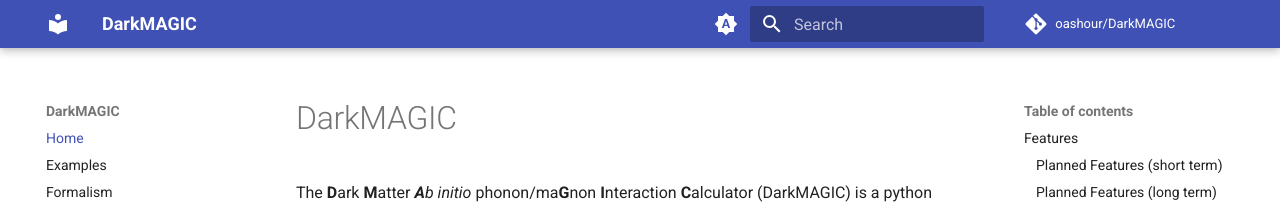
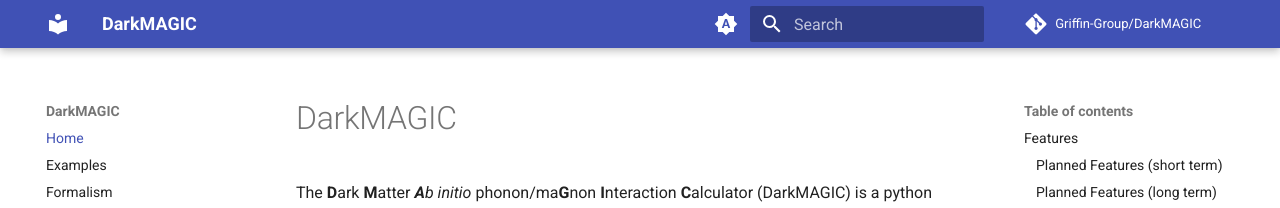
Before and after one commit to Griffin-Group/DarkMAGIC, an MkDocs documentation site: the page built from docs/index.md, in a window 1280 px wide. Shown: the top 208 px of the page. Built offline with MkDocs 1.6.1 and Material for MkDocs 9.7.7, drawn with Linux system fonts in a browser that asks for light colours; comment, search, counter and statistics services are not loaded; the version menu is left out.

Commit message:
Update URLs to org repo

```diff
--- a/mkdocs.yml
+++ b/mkdocs.yml
@@ -1,7 +1,7 @@
 site_name: "DarkMAGIC"
-site_url: "https://oashour.github.io/DarkMAGIC/"
-repo_url: "https://github.com/oashour/DarkMAGIC/"
-repo_name: "oashour/DarkMAGIC"
+site_url: "https://Griffin-Group.github.io/DarkMAGIC/"
+repo_url: "https://github.com/Griffin-Group/DarkMAGIC/"
+repo_name: "Griffin-Group/DarkMAGIC"
 copyright: Copyright &copy; 2024 Omar A. Ashour
 edit_uri: blob/main/docs/
 
--- a/pyproject.toml
+++ b/pyproject.toml
@@ -32,8 +32,8 @@
 ]
 
 [project.urls]
-Homepage = "https://github.com/oashour/DarkMAGIC"
-Issues = "https://github.com/oashour/DarkMAGIC/issues"
+Homepage = "https://github.com/Griffin-Group/DarkMAGIC"
+Issues = "https://github.com/Griffin-Group/DarkMAGIC/issues"
 
 [tool.setuptools.packages]
 find = {}  # Scan the project directory with the default parameters
```
